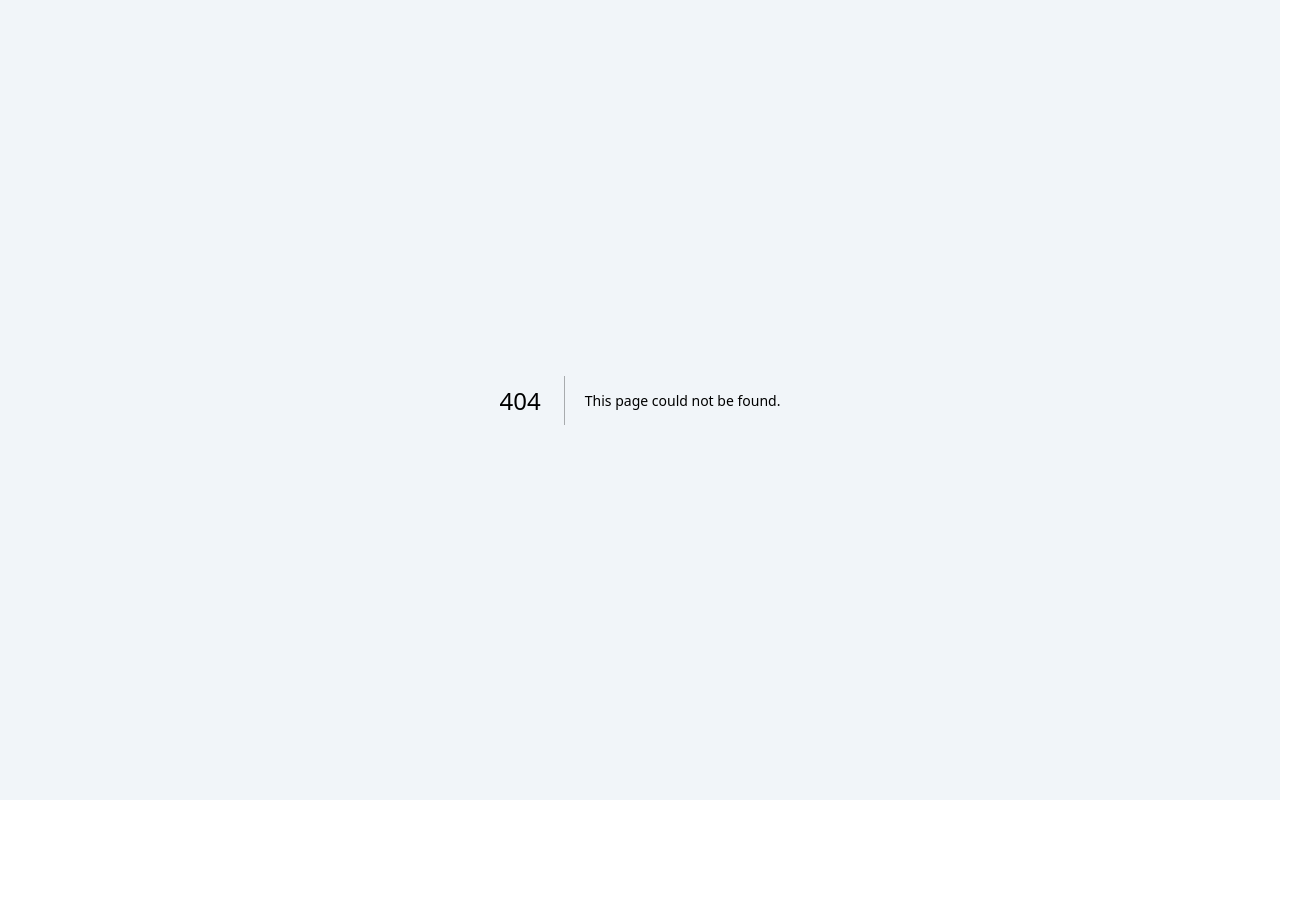
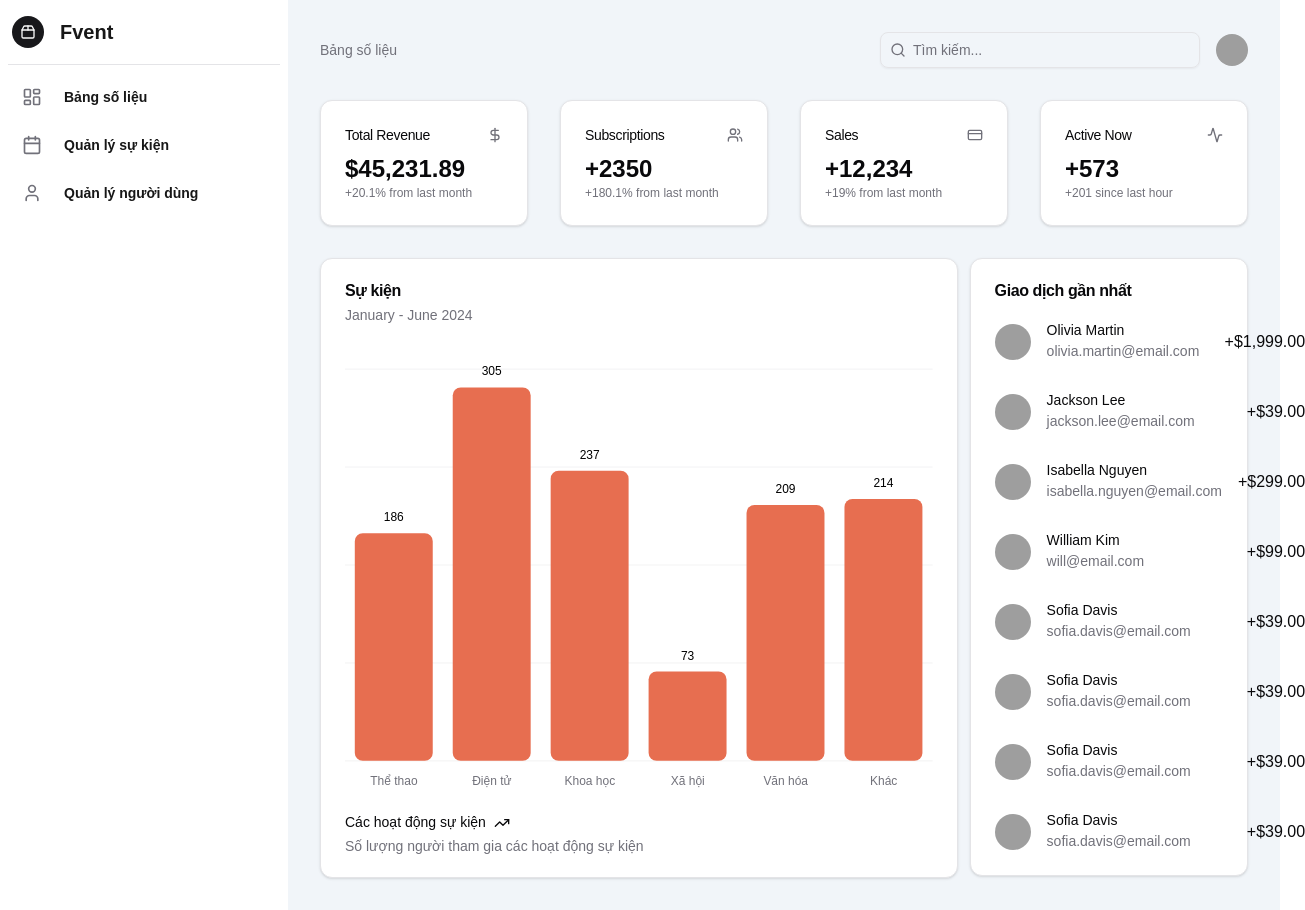
Before and after one commit to lhgiahuy/capstone-fe, a Next.js app: page /admin/bang-so-lieu in a window 1280 px wide. Before the commit this address had no page. Shown: the whole page, 1305 px wide, since content can reach past the window. Before the commit the page ends 800 px from the top, so only its background shows below. Built offline with nearby package versions, Linux system fonts and the light colour scheme; grey boxes are pictures that could not be loaded.

Commit message:
rename folder, complete sidebar animation and breadcrumbs

```diff
--- a/src/app/admin/_component/admin-navbar.tsx
+++ b/src/app/admin/_component/admin-navbar.tsx
@@ -16,17 +16,38 @@ import {
 } from "@/components/ui/dropdown-menu";
 import { Search } from "lucide-react";
 import { Input } from "@/components/ui/input";
-import Breadcrumbs from "../dashboard/_component/breadcrumb";
-
-export default function AdminNavBar() {
+import {
+  Breadcrumb,
+  BreadcrumbItem,
+  BreadcrumbLink,
+  BreadcrumbList,
+  BreadcrumbSeparator,
+} from "@/components/ui/breadcrumb";
+interface BreadcrumbsProps {
+  links: string[];
+}
+export default function AdminNavBar({ links }: BreadcrumbsProps) {
   return (
-    <div className="dark:bg-slate-700 py-8 px-8 flex justify-between items-center">
-      <Breadcrumbs />
+    <div className="dark:bg-slate-700 py-8 flex justify-between items-center">
+      <Breadcrumb className="hidden md:flex">
+        <BreadcrumbList>
+          {links.map((item, index) => (
+            <span key={index} className="flex items-center">
+              <BreadcrumbItem>
+                <BreadcrumbLink asChild>
+                  <Link href="#">{item}</Link>
+                </BreadcrumbLink>
+              </BreadcrumbItem>
+              {index < links.length - 1 && <BreadcrumbSeparator />}
+            </span>
+          ))}
+        </BreadcrumbList>
+      </Breadcrumb>
       <div className="relative ml-auto pr-4 flex-1 md:grow-0">
         <Search className="absolute left-2.5 top-2.5 h-4 w-4 text-muted-foreground" />
         <Input
           type="search"
-          placeholder="Search..."
+          placeholder="Tìm kiếm..."
           className="w-full rounded-lg bg-background pl-8 md:w-[200px] lg:w-[320px]"
         />
       </div>
--- /dev/null
+++ b/src/app/admin/_component/breadcrumb.tsx
@@ -0,0 +1,26 @@
+import {
+  Breadcrumb,
+  BreadcrumbItem,
+  BreadcrumbLink,
+  BreadcrumbList,
+} from "@/components/ui/breadcrumb";
+import Link from "next/link";
+
+interface BreadcrumbsProps {
+  links: string[];
+}
+export default function Breadcrumbs({ links }: BreadcrumbsProps) {
+  return (
+    <Breadcrumb className="hidden md:flex">
+      <BreadcrumbList>
+        {links.map((item, index) => (
+          <BreadcrumbItem key={index}>
+            <BreadcrumbLink asChild>
+              <Link href="#">{item}</Link>
+            </BreadcrumbLink>
+          </BreadcrumbItem>
+        ))}
+      </BreadcrumbList>
+    </Breadcrumb>
+  );
+}
--- a/src/app/admin/_component/side-bar.tsx
+++ b/src/app/admin/_component/side-bar.tsx
@@ -6,21 +6,15 @@ import {
   TooltipProvider,
   TooltipTrigger,
 } from "@/components/ui/tooltip";
-import {
-  Home,
-  LineChart,
-  Package,
-  Package2,
-  ShoppingCart,
-  Users2,
-} from "lucide-react";
+import { Calendar, LayoutDashboard, Package2, User } from "lucide-react";
 import { motion, useAnimationControls } from "framer-motion";
 import Link from "next/link";
 import { useEffect, useState } from "react";
+import { Separator } from "@/components/ui/separator";
 
 const containerVariants = {
   close: {
-    width: "4rem",
+    width: "3.25rem",
     transition: {
       type: "string",
       damping: 15,
@@ -28,7 +22,7 @@ const containerVariants = {
     },
   },
   open: {
-    width: "12rem",
+    width: "18rem",
     transition: {
       type: "string",
       damping: 15,
@@ -53,6 +47,24 @@ export default function Sidebar() {
   const handleMouseLeave = () => {
     setIsOpen(false);
   };
+
+  const menu = [
+    {
+      title: "Bảng số liệu",
+      link: "/admin/bang-so-lieu",
+      icon: <LayoutDashboard className="h-5 w-5" />,
+    },
+    {
+      title: "Quản lý sự kiện",
+      link: "/admin/quan-ly-su-kien",
+      icon: <Calendar className="h-5 w-5" />,
+    },
+    {
+      title: "Quản lý người dùng",
+      link: "/admin/quan-ly-nguoi-dung",
+      icon: <User className="h-5 w-5" />,
+    },
+  ];
   return (
     <TooltipProvider>
       <motion.nav
@@ -61,77 +73,34 @@ export default function Sidebar() {
         variants={containerVariants}
         animate={containerControls}
         initial="close"
-        className="flex flex-col items-center gap-4 px-2 sm:py-4"
+        className="flex flex-col items-center overflow-hidden gap-4 px-2 sm:py-4"
       >
+        <div className="flex gap-4 px-1 items-center w-full">
           <Link
             href="/admin"
-          className="group flex h-9 w-9 shrink-0 items-center justify-center gap-2 rounded-full bg-primary text-lg font-semibold text-primary-foreground md:h-8 md:w-8 md:text-base"
+            className="group flex h-8 w-8 shrink-0 items-center justify-center gap-2 rounded-full bg-primary text-lg font-semibold text-primary-foreground md:h-8 md:w-8 md:text-base"
           >
             <Package2 className="h-4 w-4 transition-all group-hover:scale-110" />
-          <span className="sr-only">Acme Inc</span>
           </Link>
-        <Tooltip>
+          <p className="text-xl font-bold">Fvent</p>
+        </div>
+        <Separator />
+        {menu.map((item, index) => (
+          <Tooltip key={index}>
             <TooltipTrigger asChild>
               <Link
-              href="/admin/dashboard"
-              className="flex h-9 w-9 items-center justify-center rounded-lg text-muted-foreground transition-colors hover:text-black md:h-8 md:w-8"
+                href={item.link}
+                className="w-full flex justify-start items-center gap-4 px-2 hover:bg-accent group"
               >
-              <Home className="h-5 w-5" />
-              <span className="sr-only">Bảng số liệu</span>
+                <div className="flex items-center justify-center w-full rounded-lg text-muted-foreground transition-colors group-hover:text-accent-foreground md:h-8 md:w-8">
+                  {item.icon}
+                </div>
+                <p className="text-sm font-semibold truncate">{item.title}</p>
               </Link>
             </TooltipTrigger>
-          <TooltipContent side="right">Bảng số liệu</TooltipContent>
+            <TooltipContent side="right">{item.title}</TooltipContent>
           </Tooltip>
-        <Tooltip>
-          <TooltipTrigger asChild>
-            <div className="w-full flex justify-center">
-              <Link
-                href="/admin/orders"
-                className="flex h-9 w-9 items-center justify-center w-full rounded-lg bg-accent text-accent-foreground transition-colors hover:text-black md:h-8 md:w-8"
-              >
-                <ShoppingCart className="h-5 w-5" />
-                <span className="sr-only">Orders</span>
-              </Link>
-            </div>
-          </TooltipTrigger>
-          <TooltipContent side="right">Orders</TooltipContent>
-        </Tooltip>
-        <Tooltip>
-          <TooltipTrigger asChild>
-            <Link
-              href="/admin/event-management"
-              className="flex h-9 w-9 items-center justify-center rounded-lg text-muted-foreground transition-colors hover:text-black md:h-8 md:w-8"
-            >
-              <Package className="h-5 w-5" />
-              <span className="sr-only">Products</span>
-            </Link>
-          </TooltipTrigger>
-          <TooltipContent side="right">Products</TooltipContent>
-        </Tooltip>
-        <Tooltip>
-          <TooltipTrigger asChild>
-            <Link
-              href="#"
-              className="flex h-9 w-9 items-center justify-center rounded-lg text-muted-foreground transition-colors hover:text-black md:h-8 md:w-8"
-            >
-              <Users2 className="h-5 w-5" />
-              <span className="sr-only">Customers</span>
-            </Link>
-          </TooltipTrigger>
-          <TooltipContent side="right">Customers</TooltipContent>
-        </Tooltip>
-        <Tooltip>
-          <TooltipTrigger asChild>
-            <Link
-              href="#"
-              className="flex h-9 w-9 items-center justify-center rounded-lg text-muted-foreground transition-colors hover:text-black md:h-8 md:w-8"
-            >
-              <LineChart className="h-5 w-5" />
-              <span className="sr-only">Analytics</span>
-            </Link>
-          </TooltipTrigger>
-          <TooltipContent side="right">Analytics</TooltipContent>
-        </Tooltip>
+        ))}
       </motion.nav>
     </TooltipProvider>
   );
--- a/src/app/admin/dashboard/page.tsx
+++ b/src/app/admin/bang-so-lieu/page.tsx
@@ -1,3 +1,4 @@
+import AdminNavBar from "../_component/admin-navbar";
 import AdminOverview from "./_component/admin-overview";
 import { Chart } from "./_component/chart";
 import { RecentTransaction } from "./_component/recent-transaction";
@@ -5,6 +6,7 @@ import { RecentTransaction } from "./_component/recent-transaction";
 export default function Dashboard() {
   return (
     <>
+      <AdminNavBar links={["Bảng số liệu"]} />
       <AdminOverview />
       <div className="flex mt-8">
         <div className="w-[70%]  ">
--- a/src/app/admin/dashboard/_component/breadcrumb.tsx
+++ /dev/null
@@ -1,21 +0,0 @@
-import {
-  Breadcrumb,
-  BreadcrumbItem,
-  BreadcrumbLink,
-  BreadcrumbList,
-} from "@/components/ui/breadcrumb";
-import Link from "next/link";
-
-export default function Breadcrumbs() {
-  return (
-    <Breadcrumb className="hidden md:flex">
-      <BreadcrumbList>
-        <BreadcrumbItem>
-          <BreadcrumbLink asChild>
-            <Link href="#">Bảng số liệu</Link>
-          </BreadcrumbLink>
-        </BreadcrumbItem>
-      </BreadcrumbList>
-    </Breadcrumb>
-  );
-}
--- a/src/app/admin/layout.tsx
+++ b/src/app/admin/layout.tsx
@@ -1,4 +1,3 @@
-import AdminNavBar from "./_component/admin-navbar";
 import Sidebar from "./_component/side-bar";
 
 export default function RootLayout({
@@ -13,8 +12,7 @@ export default function RootLayout({
           <Sidebar />
         </div>
         {/* <div className="p-5 w-full md:max-w-[1340px]">{children}</div> */}
-        <div className="flex flex-col w-full bg-slate-100 ">
-          <AdminNavBar />
+        <div className="flex flex-col w-full">
           <div className="px-8 pb-8">{children}</div>
         </div>
       </div>
--- a/src/app/admin/event-management/page.tsx
+++ b/src/app/admin/quan-ly-su-kien/page.tsx
@@ -1,8 +1,10 @@
+import AdminNavBar from "../_component/admin-navbar";
 import { EventManagement } from "./_component/event-management";
 
 export default function Event() {
   return (
     <>
+      <AdminNavBar links={["Quản lý sự kiện"]} />
       <div className="">
         <EventManagement />
       </div>
```
Also changed, not shown: src/app/admin/bang-so-lieu/_component/admin-overview.tsx (renamed from src/app/admin/dashboard/_component/admin-overview.tsx), src/app/admin/bang-so-lieu/_component/chart.tsx (renamed from src/app/admin/dashboard/_component/chart.tsx), src/app/admin/bang-so-lieu/_component/recent-transaction.tsx (renamed from src/app/admin/dashboard/_component/recent-transaction.tsx), src/app/admin/quan-ly-su-kien/_component/event-management.tsx (renamed from src/app/admin/event-management/_component/event-management.tsx). Lines whose indentation alone changed are shown as unchanged.
